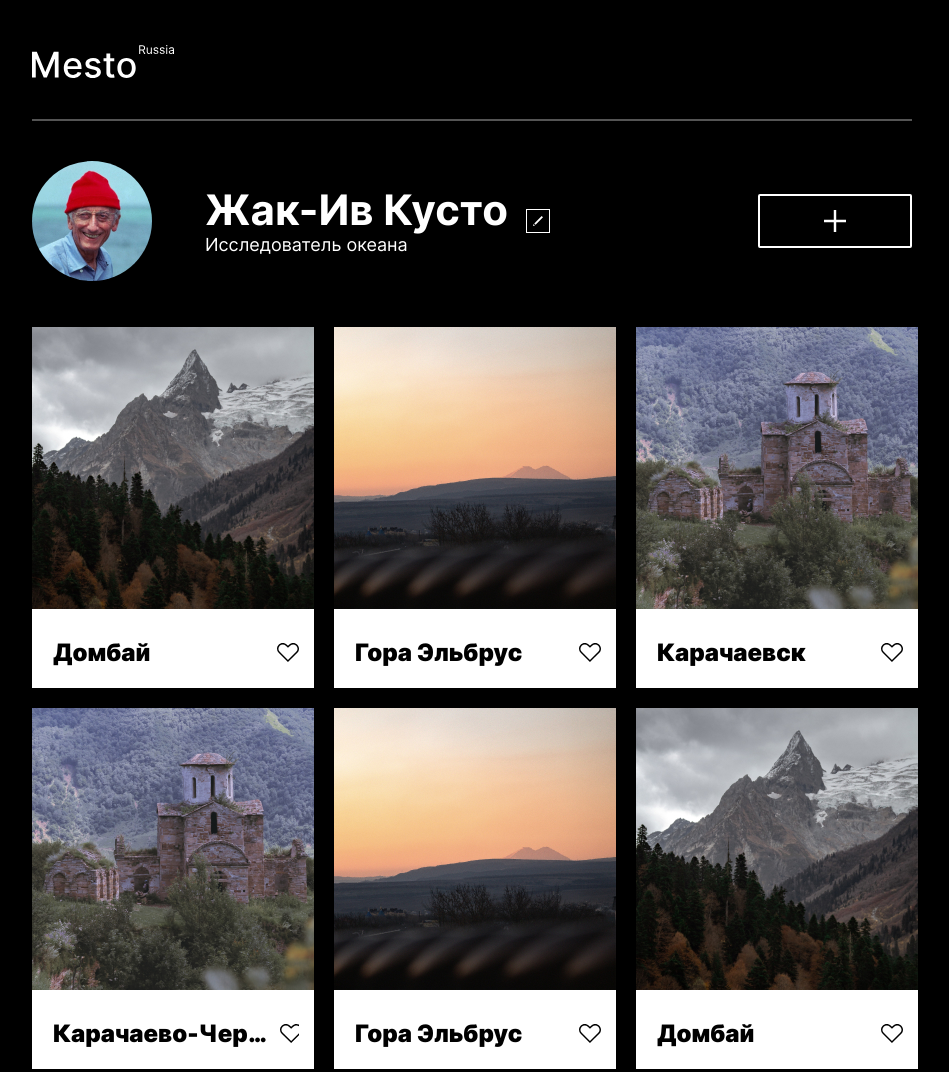
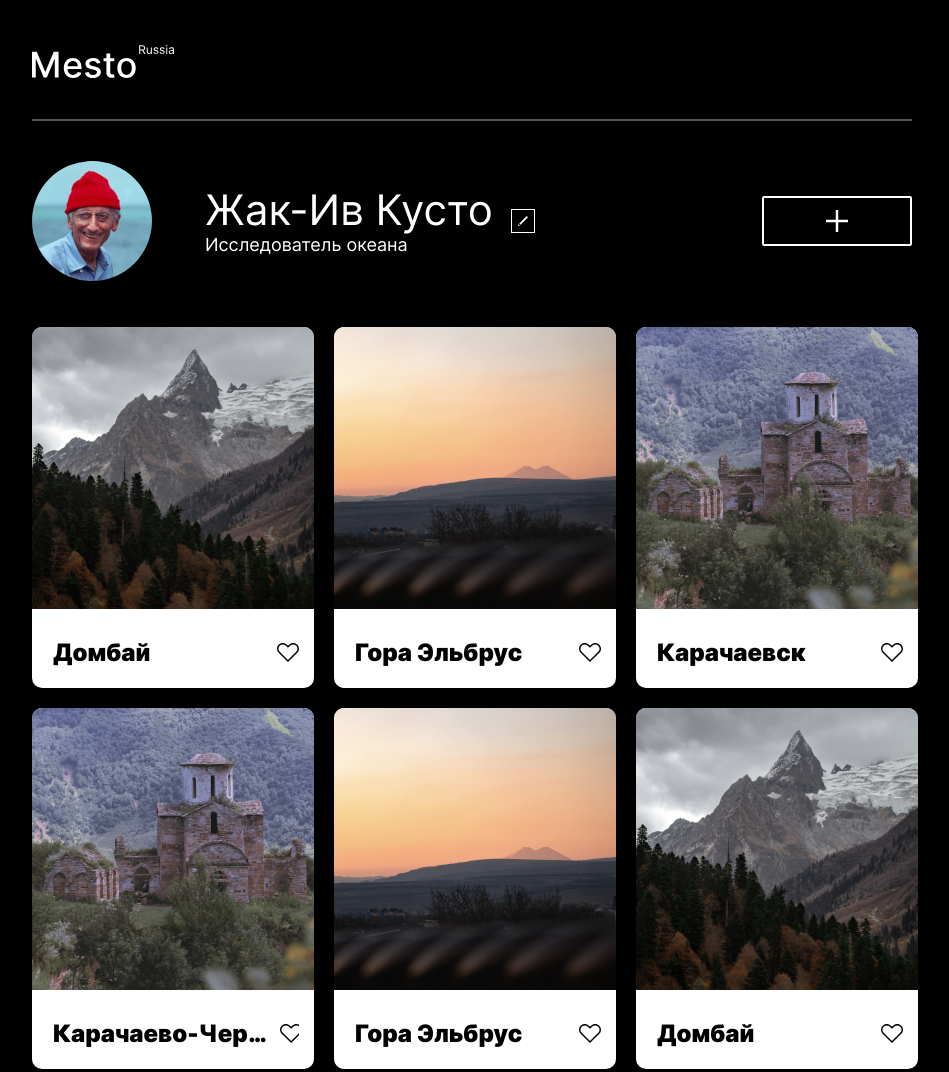
Before and after one commit to apr0ldje/mesto, a plain HTML site: page index.html in a window 1280 px wide. Shown: the top 1072 px of the page, without its empty margins (168-1117 px from the left). Drawn offline with Linux system fonts and the light colour scheme; files whose address does not match are found by name.

Commit message:
3rd commit 2nd try

```diff
--- a/blocks/elements/__element/elements__element.css
+++ b/blocks/elements/__element/elements__element.css
@@ -2,4 +2,5 @@
     width: 282px;
     height: 361px;
     background-color: #FFFFFF;
+    border-radius: 10px;
 }
--- a/blocks/elements/__photo/elements__photo.css
+++ b/blocks/elements/__photo/elements__photo.css
@@ -1,3 +1,4 @@
 .elements__photo {
     width: 100%;
+    border-radius: 10px 10px 0 0;
 }
--- a/blocks/elements/__title/elements__title.css
+++ b/blocks/elements/__title/elements__title.css
@@ -1,7 +1,7 @@
 .elements__title {
     color: black;
 
-    font-family: 'Inter';
+    font-family: 'Inter', 'Arial', sans-serif;
     font-style: normal;
     font-weight: 900;
     font-size: 24px;
--- a/blocks/footer/__title/footer__title.css
+++ b/blocks/footer/__title/footer__title.css
@@ -1,5 +1,5 @@
 .footer__title {
-    font-family: 'Inter';
+    font-family: 'Inter', 'Arial', sans-serif;
     font-style: normal;
     font-weight: 400;
     font-size: 18px;
--- a/blocks/popup/__close/popup__close.css
+++ b/blocks/popup/__close/popup__close.css
@@ -8,3 +8,7 @@
     border: none;
     background-image: url(../../../images/close__icon.svg);
 }
+
+.popup__close:hover {
+    opacity: 0.6;
+}
--- a/blocks/popup/__name/popup__name.css
+++ b/blocks/popup/__name/popup__name.css
@@ -1,5 +1,5 @@
 .popup__name {
-    font-family: 'Inter';
+    font-family: 'Inter', 'Arial', sans-serif;
     font-style: normal;
     font-weight: 900;
     font-size: 24px;
--- a/blocks/popup/__save-button/popup__save-button.css
+++ b/blocks/popup/__save-button/popup__save-button.css
@@ -7,7 +7,7 @@
     margin: 48px 36px 37px;
     padding: 0;
 
-    font-family: 'Inter';
+    font-family: 'Inter', 'Arial', sans-serif;
     font-style: normal;
     font-weight: 400;
     font-size: 18px;
--- a/blocks/profile/__add-button/profile__add-button.css
+++ b/blocks/profile/__add-button/profile__add-button.css
@@ -6,6 +6,7 @@
     height: 50px;
     border: 2px solid #FFFFFF;
     border-radius: 2px;
+    background-color: black;
 }
 
 .profile__add-button:hover {
--- a/blocks/profile/__name/profile__name.css
+++ b/blocks/profile/__name/profile__name.css
@@ -1,6 +1,6 @@
 .profile__name {
     color: white;
-    font-family: 'Inter';
+    font-family: 'Inter', 'Arial', sans-serif;
     font-style: normal;
     font-weight: 500;
     font-size: 42px;
--- a/blocks/profile/__title/profile__title.css
+++ b/blocks/profile/__title/profile__title.css
@@ -1,6 +1,6 @@
 .profile__title {
     color: white;
-    font-family: 'Inter';
+    font-family: 'Inter', 'Arial', sans-serif;
     font-style: normal;
     font-weight: 400;
     font-size: 18px;
--- a/index.html
+++ b/index.html
@@ -21,9 +21,9 @@
                     <div class="profile__name">Жак-Ив Кусто</div>
                     <div class="profile__title">Исследователь океана</div>
                 </div>
-                <button class="profile__edit-button"></button>
+                <button type="button" class="profile__edit-button"></button>
             </div>
-            <div class="profile__add-button"></div>
+            <button type="button" class="profile__add-button"></button>
         </section>
         <section class="elements">
             <div class="elements__element">
@@ -75,7 +75,7 @@
     </footer>
     <form class="popup">
         <div class="popup__conteiner">
-            <button class="popup__close"></button>
+            <button type="button" class="popup__close"></button>
             <div class="popup__name">Редактировать профиль</div>
             <input class="popup__profile-name" id="popup__profile-name">
             <input class="popup__profile-title" id="popup__profile-title">
--- a/vendor/fonts.css
+++ b/vendor/fonts.css
@@ -4,18 +4,20 @@
     font-weight: 400;
     font-display: swap;
 
-    src: url(./fonts/Inter-Regular.woff) format('woff'),
-        url(./fonts/Inter-Regular.woff2) format('woff2');
+    src: url(./fonts/Inter-Regular.woff2) format('woff2'),
+        url(./fonts/Inter-Regular.woff) format('woff');
+
 }
 
 @font-face {
     font-family: 'Inter';
     font-style: normal;
-    font-weight: 500;
+    font-weight: 700;
     font-display: swap;
 
-    src: url(./fonts/Inter-Bold.woff) format('woff'),
-        url(./fonts/Inter-Bold.woff2) format('woff2');
+    src: url(./fonts/Inter-Bold.woff2) format('woff2'),
+        url(./fonts/Inter-Bold.woff) format('woff');
+
 }
 
 @font-face {
@@ -24,6 +26,7 @@
     font-weight: 900;
     font-display: swap;
 
-    src: url(./fonts/Inter-Black.woff) format('woff'),
-        url(./fonts/Inter-Black.woff2) format('woff2');
+    src: url(./fonts/Inter-Black.woff2) format('woff2'),
+        url(./fonts/Inter-Black.woff) format('woff');
+
 }
```
